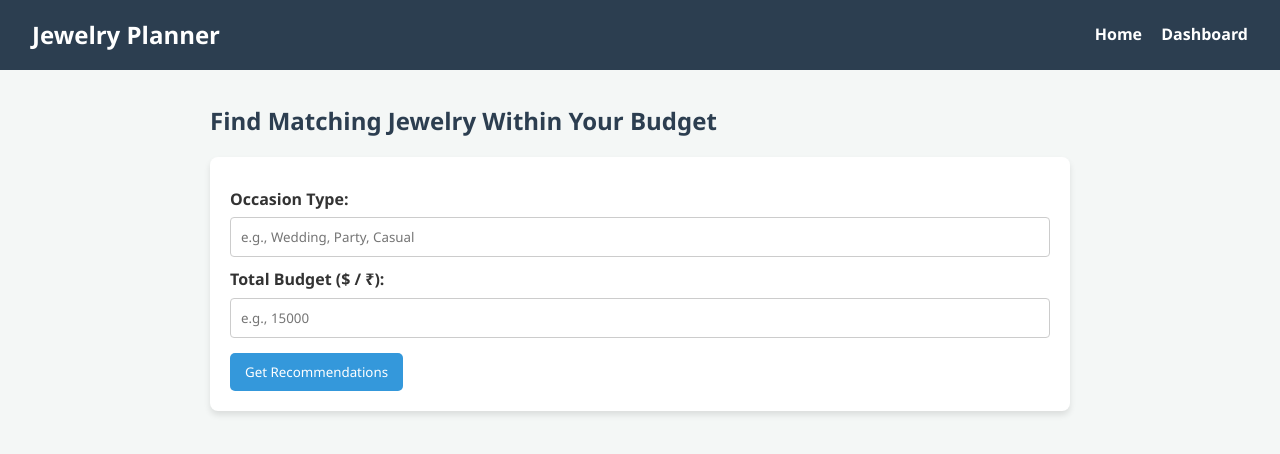
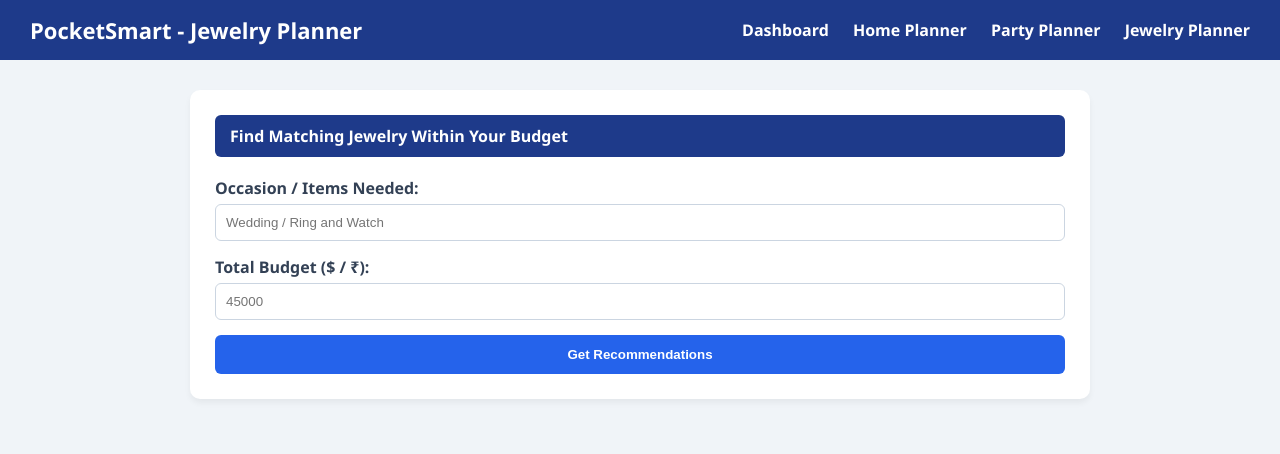
Before and after one commit to mxhxlxkshmi-pixel/Pocketsmart-AI, a Flask app: page /jewelry_planner in a window 1280 px wide. Shown: the top 454 px of the page. Run offline with Flask 3, Linux system fonts and the light colour scheme.

Commit message:
Update jewelry_planner.html

```diff
--- a/templates/jewelry_planner.html
+++ b/templates/jewelry_planner.html
@@ -1,90 +1,137 @@
 <!DOCTYPE html>
 <html lang="en">
 <head>
-    <meta charset="UTF-8">
-    <meta name="viewport" content="width=device-width, initial-scale=1.0">
-    <title>Jewelry Planner - PocketSmart AI</title>
-    <link rel="stylesheet" href="{{ url_for('static', filename='styles.css') }}">
+  <meta charset="UTF-8">
+  <title>PocketSmart - Jewelry Planner</title>
+  <style>
+    body { font-family: 'Segoe UI', Tahoma, Geneva, Verdana, sans-serif; background-color: #f0f4f8; margin: 0; padding: 0; }
+    .header { background-color: #1e3a8a; color: white; padding: 15px 30px; display: flex; justify-content: space-between; align-items: center; }
+    .header h1 { margin: 0; font-size: 22px; }
+    .nav a { color: white; margin-left: 20px; text-decoration: none; font-weight: bold; }
+    .container { max-width: 900px; margin: 30px auto; padding: 0 20px; }
+    .card { background: white; border-radius: 10px; padding: 25px; box-shadow: 0 4px 6px rgba(0,0,0,0.05); margin-bottom: 25px; }
+    .card-title { background: #1e3a8a; color: white; padding: 10px 15px; border-radius: 6px; font-size: 16px; font-weight: bold; margin-bottom: 20px; }
+    .form-group { margin-bottom: 15px; }
+    label { display: block; margin-bottom: 5px; font-weight: bold; color: #334155; }
+    input[type="text"], input[type="number"] { width: 100%; padding: 10px; border: 1px solid #cbd5e1; border-radius: 6px; box-sizing: border-box; }
+    .btn { background-color: #2563eb; color: white; border: none; padding: 12px 20px; border-radius: 6px; cursor: pointer; font-weight: bold; width: 100%; }
+    .btn:hover { background-color: #1d4ed8; }
+
+    .summary-box { background: #e0f2fe; padding: 15px; border-radius: 8px; margin-bottom: 20px; font-weight: bold; color: #0369a1; }
+    .item-card { border: 1px solid #e2e8f0; border-radius: 8px; padding: 15px; margin-bottom: 15px; background: #fafafa; }
+    .item-header { display: flex; justify-content: space-between; font-weight: bold; font-size: 16px; color: #1e3a8a; margin-bottom: 8px; }
+    .badge { background: #2563eb; color: white; padding: 4px 10px; border-radius: 4px; font-size: 13px; }
+    .shop-links { margin-top: 10px; }
+    .shop-btn { background: white; border: 1px solid #cbd5e1; border-radius: 4px; padding: 4px 8px; margin-right: 4px; font-size: 12px; cursor: pointer; text-decoration: none; color: #334155; }
+    .tips-box { background: #fef3c7; border-left: 4px solid #f59e0b; padding: 15px; border-radius: 6px; color: #92400e; margin-top: 20px; }
+  </style>
 </head>
 <body>
-    <header>
-        <h1>Jewelry Planner</h1>
-        <nav>
-            <a href="/">Home</a>
-            <a href="/dashboard">Dashboard</a>
-        </nav>
-    </header>
 
-    <main class="container">
-        <h2>Find Matching Jewelry Within Your Budget</h2>
-        <form id="jewelryForm">
-            <label for="occasion">Occasion Type:</label>
-            <input type="text" id="occasion" name="occasion" placeholder="e.g., Wedding, Party, Casual" required>
+  <div class="header">
+    <h1>PocketSmart - Jewelry Planner</h1>
+    <div class="nav">
+      <a href="/dashboard">Dashboard</a>
+      <a href="/home_planner">Home Planner</a>
+      <a href="/party_planner">Party Planner</a>
+      <a href="/jewelry_planner">Jewelry Planner</a>
+    </div>
+  </div>
 
-            <label for="budget">Total Budget ($ / ₹):</label>
-            <input type="number" id="budget" name="budget" placeholder="e.g., 15000" required>
+  <div class="container">
+    <div class="card">
+      <div class="card-title">Find Matching Jewelry Within Your Budget</div>
+      <div class="form-group">
+        <label>Occasion / Items Needed:</label>
+        <input type="text" id="items" placeholder="Wedding / Ring and Watch">
+      </div>
+      <div class="form-group">
+        <label>Total Budget ($ / ₹):</label>
+        <input type="number" id="budget" placeholder="45000">
+      </div>
+      <button class="btn" onclick="generatePlan()">Get Recommendations</button>
+    </div>
 
-            <button type="submit" class="btn">Get Recommendations</button>
-        </form>
+    <div id="resultsCard" class="card" style="display: none;">
+      <div class="card-title">Jewelry Recommendations</div>
+      <div id="outputContainer"></div>
+    </div>
+  </div>
 
-        <div id="result" class="result-box" style="display:none;">
-            <h3>Recommended Jewelry Pieces:</h3>
-            <p id="outputContent"></p>
-        </div>
-    </main>
+  <script>
+    async function generatePlan() {
+      const items = document.getElementById('items').value;
+      const budget = document.getElementById('budget').value;
+      const resultsCard = document.getElementById('resultsCard');
+      const outputContainer = document.getElementById('outputContainer');
 
- <script>
-  document.addEventListener('DOMContentLoaded', () => {
-    // Select form or fallback to button click if form tag is missing
-    const form = document.getElementById('jewelryForm');
-
-    const handleSubmit = async (e) => {
-      e.preventDefault();
-
-      const occasionInput = document.getElementById('occasion');
-      const budgetInput = document.getElementById('budget');
-      const outputContent = document.getElementById('outputContent');
-      const resultContainer = document.getElementById('result');
-
-      if (!occasionInput || !budgetInput) {
-        alert("Could not find input fields. Check if IDs 'occasion' and 'budget' exist on inputs.");
+      if (!items || !budget) {
+        alert("Please fill in both fields.");
         return;
       }
 
-      if (outputContent) outputContent.innerText = "Generating recommendations... Please wait.";
-      if (resultContainer) resultContainer.style.display = 'block';
+      outputContainer.innerHTML = "<p>Generating recommendations...</p>";
+      resultsCard.style.display = "block";
 
       try {
         const response = await fetch('/generate_jewelry', {
           method: 'POST',
           headers: { 'Content-Type': 'application/json' },
-          body: JSON.stringify({
-            occasion: occasionInput.value,
-            budget: budgetInput.value
-          })
+          body: JSON.stringify({ items, budget })
         });
 
         const data = await response.json();
 
-        if (data.result) {
-          outputContent.innerText = data.result;
-        } else {
-          outputContent.innerText = "Error: " + (data.error || "No response generated.");
+        if (data.error) {
+          outputContainer.innerHTML = `<p style="color:red;">Error: ${data.error}</p>`;
+          return;
         }
+
+        const json = JSON.parse(data.result);
+
+        let html = `
+          <div class="summary-box">
+            <b>Budget Summary:</b> Total Budget $${json.total_budget}
+            <div style="margin-top:5px; font-weight:normal;">
+              Outfit Style: ${json.outfit_analysis?.style || 'N/A'} | Colors: ${json.outfit_analysis?.colors || 'N/A'}
+            </div>
+          </div>
+        `;
+
+        json.recommendations.forEach(item => {
+          html += `
+            <div class="item-card">
+              <div class="item-header">
+                <span>${item.name}</span>
+                <span class="badge">$${item.price}</span>
+              </div>
+              <p style="margin: 5px 0; color: #475569;">${item.description}</p>
+              <div style="font-size: 13px; color: #64748b;">Style: ${item.style}</div>
+              <div class="shop-links">
+                <b>Shop For This:</b>
+                <a href="https://www.amazon.com/s?k=${encodeURIComponent(item.name)}" target="_blank" class="shop-btn">Amazon</a>
+                <a href="https://www.flipkart.com/search?q=${encodeURIComponent(item.name)}" target="_blank" class="shop-btn">Flipkart</a>
+                <a href="https://www.myntra.com/${encodeURIComponent(item.name)}" target="_blank" class="shop-btn">Myntra</a>
+              </div>
+            </div>
+          `;
+        });
+
+        if (json.tips && json.tips.length > 0) {
+          html += `
+            <div class="tips-box">
+              <b>Styling Tips:</b>
+              <ul>${json.tips.map(tip => `<li>${tip}</li>`).join('')}</ul>
+            </div>
+          `;
+        }
+
+        outputContainer.innerHTML = html;
+
       } catch (err) {
-        console.error(err);
-        if (outputContent) outputContent.innerText = "Failed to fetch recommendations. Check console.";
+        outputContainer.innerHTML = `<p style="color:red;">Failed to render response.</p>`;
       }
-    };
-
-    if (form) {
-      form.addEventListener('submit', handleSubmit);
-    } else {
-      // Fallback if no <form id="jewelryForm"> tag exists
-      const btn = document.querySelector('button');
-      if (btn) btn.addEventListener('click', handleSubmit);
     }
-  });
-</script>
+  </script>
 </body>
 </html>
```
